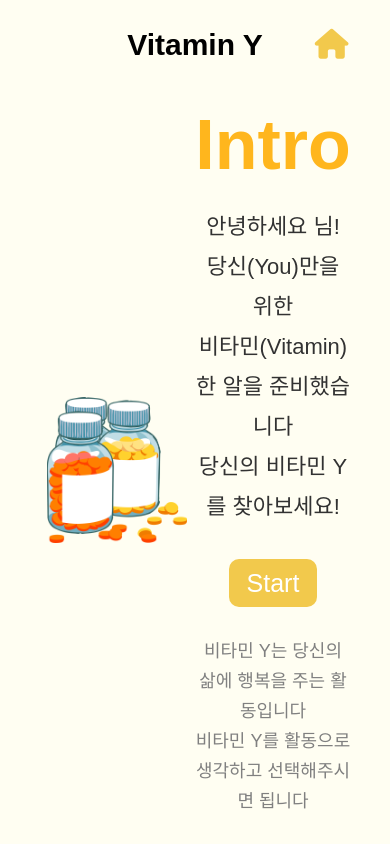
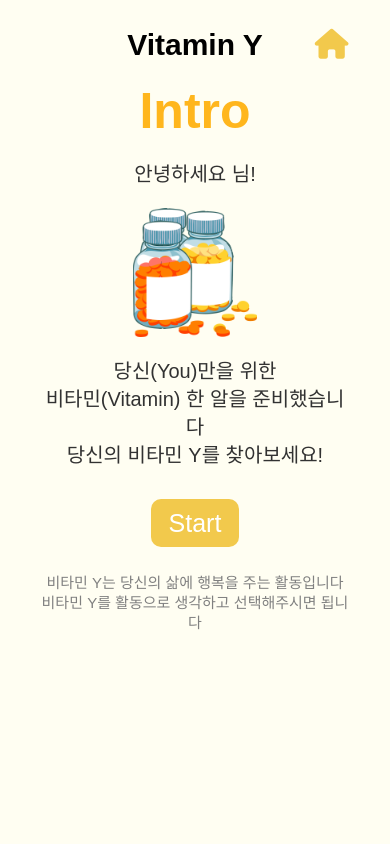
Before and after one commit to CodeSoom/project-react-3-Najeong-Kim, a React app: page /project-react-3-Najeong-Kim/intro in a window 390 px wide. Built offline with nearby package versions, Linux system fonts and the light colour scheme; a web font is replaced by a local one.

Commit message:
IntroPage Mobile 디자인

```diff
--- a/src/pages/IntroPage.jsx
+++ b/src/pages/IntroPage.jsx
@@ -3,6 +3,8 @@ import React from 'react';
 import { useSelector } from 'react-redux';
 
 import { Link } from 'react-router-dom';
+
+import { Desktop, Mobile } from '../MediaQuery'
 
 import styled from '@emotion/styled';
 
@@ -11,6 +13,7 @@ import { get } from '../utils';
 import { illustrations } from '../assets/images';
 
 import Container from '../styles/Container';
+import MobileContainer from '../styles/MobileContainer';
 
 const Start = styled.div({
   margin: '20px 0',
@@ -32,6 +35,8 @@ export default function IntroPage() {
   const userName = useSelector(get('userName'));
 
   return (
+    <div>
+      <Desktop>
         <Container>
           <img src={illustrations[1]} alt="" />
           <div>
@@ -54,5 +59,32 @@ export default function IntroPage() {
             </p>
           </div>
         </Container>
+      </Desktop>
+      <Mobile>
+        <MobileContainer>
+          <h2>Intro</h2>
+          <div>
+            <p className="introText">
+              안녕하세요 {userName}
+              님!
+            </p>
+            <img src={illustrations[1]} alt="" />
+            <p className="introText">
+              당신(You)만을 위한
+              <br />
+              비타민(Vitamin) 한 알을 준비했습니다
+              <br />
+              당신의 비타민 Y를 찾아보세요!
+            </p>
+            <Start><Link to="/choice/1">Start</Link></Start>
+            <p className="introPlusText">
+              비타민 Y는 당신의 삶에 행복을 주는 활동입니다
+              <br />
+              비타민 Y를 활동으로 생각하고 선택해주시면 됩니다
+            </p>
+          </div>
+        </MobileContainer>
+      </Mobile>
+    </div>
   );
 }
--- a/src/styles/MobileContainer.jsx
+++ b/src/styles/MobileContainer.jsx
@@ -30,13 +30,13 @@ const MobileContainer = styled.div({
     },
     '& .introText': {
       color: '#323232',
-      fontSize: '22px',
-      lineHeight: '40px',
+      fontSize: '20px',
+      lineHeight: '28px',
     },
     '& .introPlusText': {
       color: 'gray',
-      fontSize: '18px',
-      lineHeight: '30px',
+      fontSize: '15px',
+      lineHeight: '20px',
     },
   },
 });
```
Lines whose indentation alone changed are shown as unchanged.
